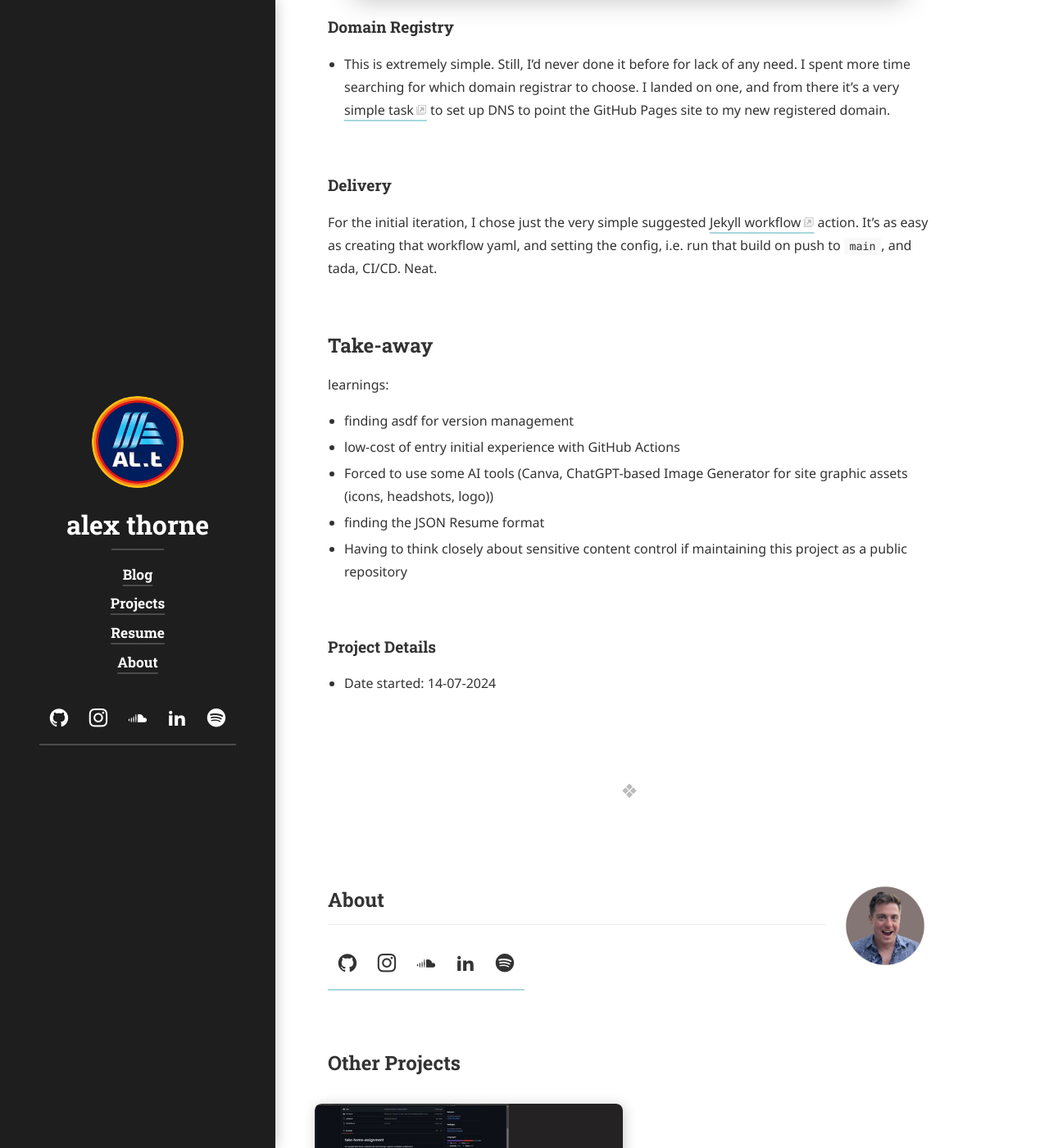
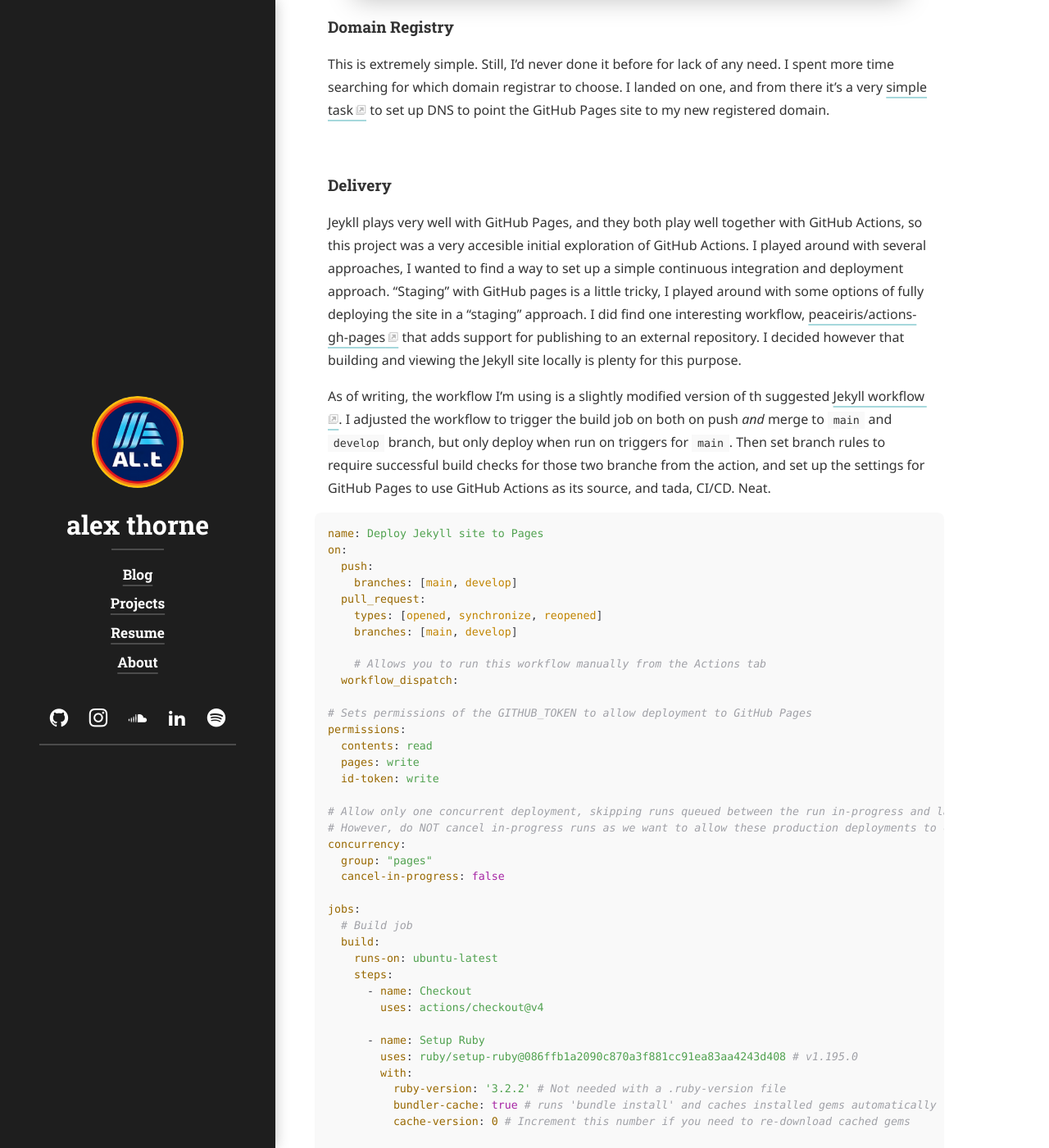
Before and after one commit to alex-thorne/blog, a Jekyll site: the page built from _projects/blogsite.md, in a window 1280 px wide and 1400 px high, scrolled down 2124 px. Shown: the whole window at 82% size. Built offline with Jekyll 4.4.1, drawn with Linux system fonts in a browser that asks for light colours; cached includes are drawn as plain includes; nearby versions of some CDN libraries; some web fonts are replaced; library files that are not in the unit come from our copies; some of the changed text lies outside the part shown.

Commit message:
updated github actions details

````diff
--- a/_projects/blogsite.md
+++ b/_projects/blogsite.md
@@ -55,22 +55,95 @@ Getting the site content filled in is, of course, the lion's share of the work h
 
 ### Domain Registry
 
-- This is extremely simple. Still, I'd never done it before for lack of any need. I spent more time searching for which domain registrar to choose. I landed on one, and from there it's a very [simple task](https://docs.github.com/en/pages/configuring-a-custom-domain-for-your-github-pages-site/managing-a-custom-domain-for-your-github-pages-site#configuring-an-apex-domain) to set up DNS to point the GitHub Pages site to my new registered domain.
+This is extremely simple. Still, I'd never done it before for lack of any need. I spent more time searching for which domain registrar to choose. I landed on one, and from there it's a very [simple task](https://docs.github.com/en/pages/configuring-a-custom-domain-for-your-github-pages-site/managing-a-custom-domain-for-your-github-pages-site#configuring-an-apex-domain) to set up DNS to point the GitHub Pages site to my new registered domain.
 
 ### Delivery
 
-For the initial iteration, I chose just the very simple suggested [Jekyll workflow](https://github.com/alex-thorne/blog/commit/7dbb6ba785f38f1d2b825f59c9a98ccc15860bc4) action. It's as easy as creating that workflow yaml, and setting the config, i.e. run that build on push to `main`, and tada, CI/CD. Neat.
+Jeykll plays very well with GitHub Pages, and they both play well together with GitHub Actions, so this project was a very accesible initial exploration of GitHub Actions. I played around with several approaches, I wanted to find a way to set up a simple continuous integration and deployment approach. "Staging" with GitHub pages is a little tricky, I played around with some options of fully deploying the site in a "staging" approach. I did find one interesting workflow, [peaceiris/actions-gh-pages](https://github.com/peaceiris/actions-gh-pages) that adds support for publishing to an external repository. I decided however that building and viewing the Jekyll site locally is plenty for this purpose.
+
+As of writing, the workflow I'm using is a slightly modified version of th suggested [Jekyll workflow](https://github.com/alex-thorne/blog/commit/7dbb6ba785f38f1d2b825f59c9a98ccc15860bc4https://github.com/actions/starter-workflows/blob/main/pages/jekyll.yml). I adjusted the workflow to trigger the build job on both on push _and_ merge to `main` and `develop` branch, but only deploy when run on triggers for `main`. Then set branch rules to require successful build checks for those two branche from the action, and set up the settings for GitHub Pages to use GitHub Actions as its source, and tada, CI/CD. Neat.
+
+```yaml
+name: Deploy Jekyll site to Pages
+on:
+  push:
+    branches: [main, develop]
+  pull_request:
+    types: [opened, synchronize, reopened]
+    branches: [main, develop]
+
+    # Allows you to run this workflow manually from the Actions tab
+  workflow_dispatch:
+
+# Sets permissions of the GITHUB_TOKEN to allow deployment to GitHub Pages
+permissions:
+  contents: read
+  pages: write
+  id-token: write
+
+# Allow only one concurrent deployment, skipping runs queued between the run in-progress and latest queued.
+# However, do NOT cancel in-progress runs as we want to allow these production deployments to complete.
+concurrency:
+  group: "pages"
+  cancel-in-progress: false
+
+jobs:
+  # Build job
+  build:
+    runs-on: ubuntu-latest
+    steps:
+      - name: Checkout
+        uses: actions/checkout@v4
+
+      - name: Setup Ruby
+        uses: ruby/setup-ruby@086ffb1a2090c870a3f881cc91ea83aa4243d408 # v1.195.0
+        with:
+          ruby-version: '3.2.2' # Not needed with a .ruby-version file
+          bundler-cache: true # runs 'bundle install' and caches installed gems automatically
+          cache-version: 0 # Increment this number if you need to re-download cached gems
+
+      - name: Setup Pages
+        id: pages
+        uses: actions/configure-pages@v5
+
+      - name: Build with Jekyll
+        # Outputs to the './_site' directory by default
+        run: bundle exec jekyll build --baseurl "${{ steps.pages.outputs.base_path }}"
+        env:
+          JEKYLL_ENV: production
+          PAGES_REPO_NWO: alex-thorne/blog
+
+      - name: Upload artifact
+        # Automatically uploads an artifact from the './_site' directory by default
+        uses: actions/upload-pages-artifact@v3
+
+  # Deployment job
+  deploy:
+    if: github.ref == 'refs/heads/main'
+    environment:
+      name: github-pages
+      url: ${{ steps.deployment.outputs.page_url }}
+    runs-on: ubuntu-latest
+    needs: build
+    steps:
+      - name: Deploy to GitHub Pages
+        id: deployment
+        uses: actions/deploy-pages@v4
+```
+
+my slightly modified jekyll github actions workflow
+{:.figcaption}
 
 ## Take-away
 
 learnings:
+
 - finding asdf for version management
 - low-cost of entry initial experience with GitHub Actions
 - Forced to use some AI tools (Canva, ChatGPT-based Image Generator for site graphic assets (icons, headshots, logo))
 - finding the JSON Resume format
 - Having to think closely about sensitive content control if maintaining this project as a public repository
 
-
 ### Project Details
 - Date started: 14-07-2024
 
````
